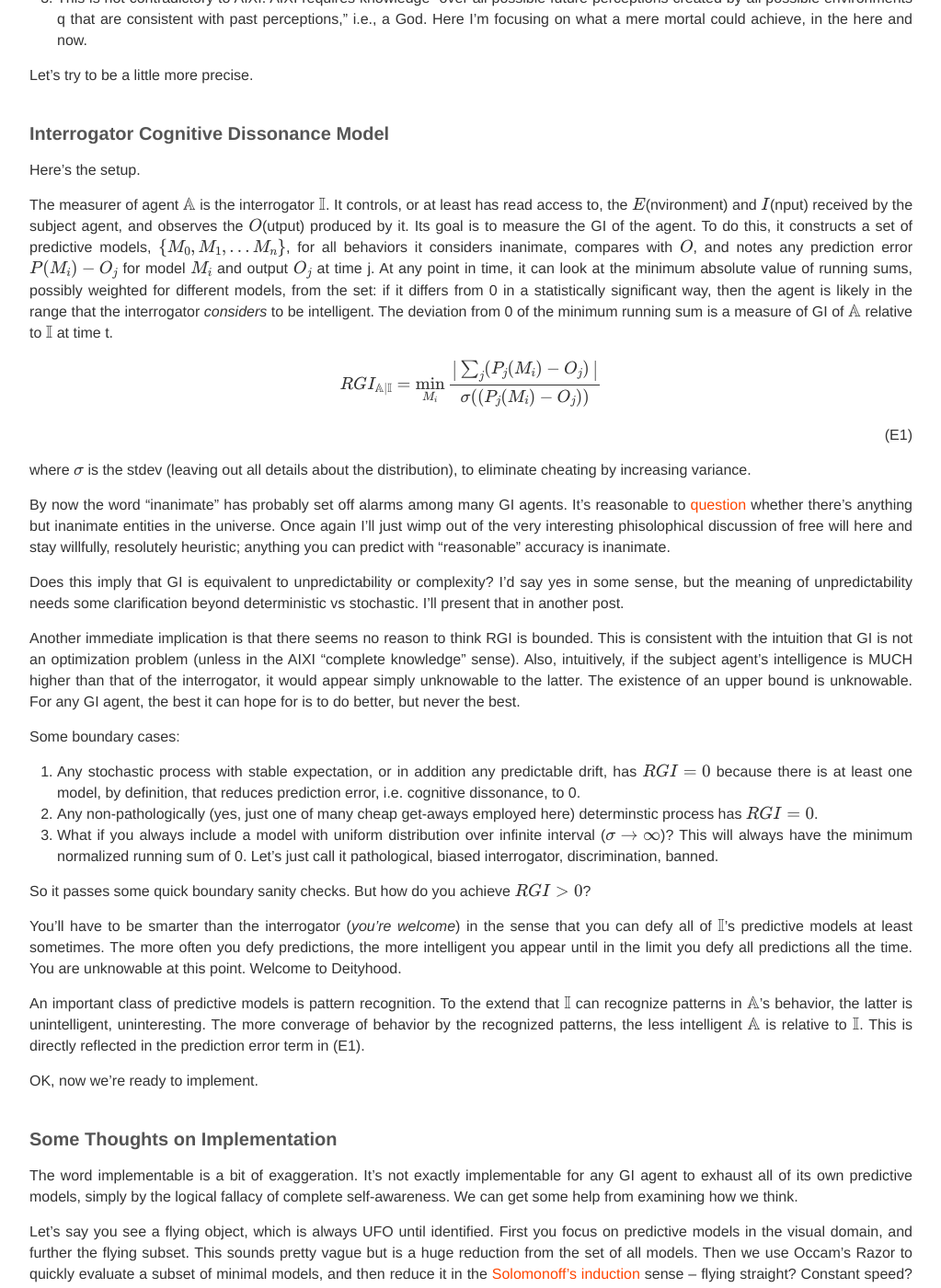
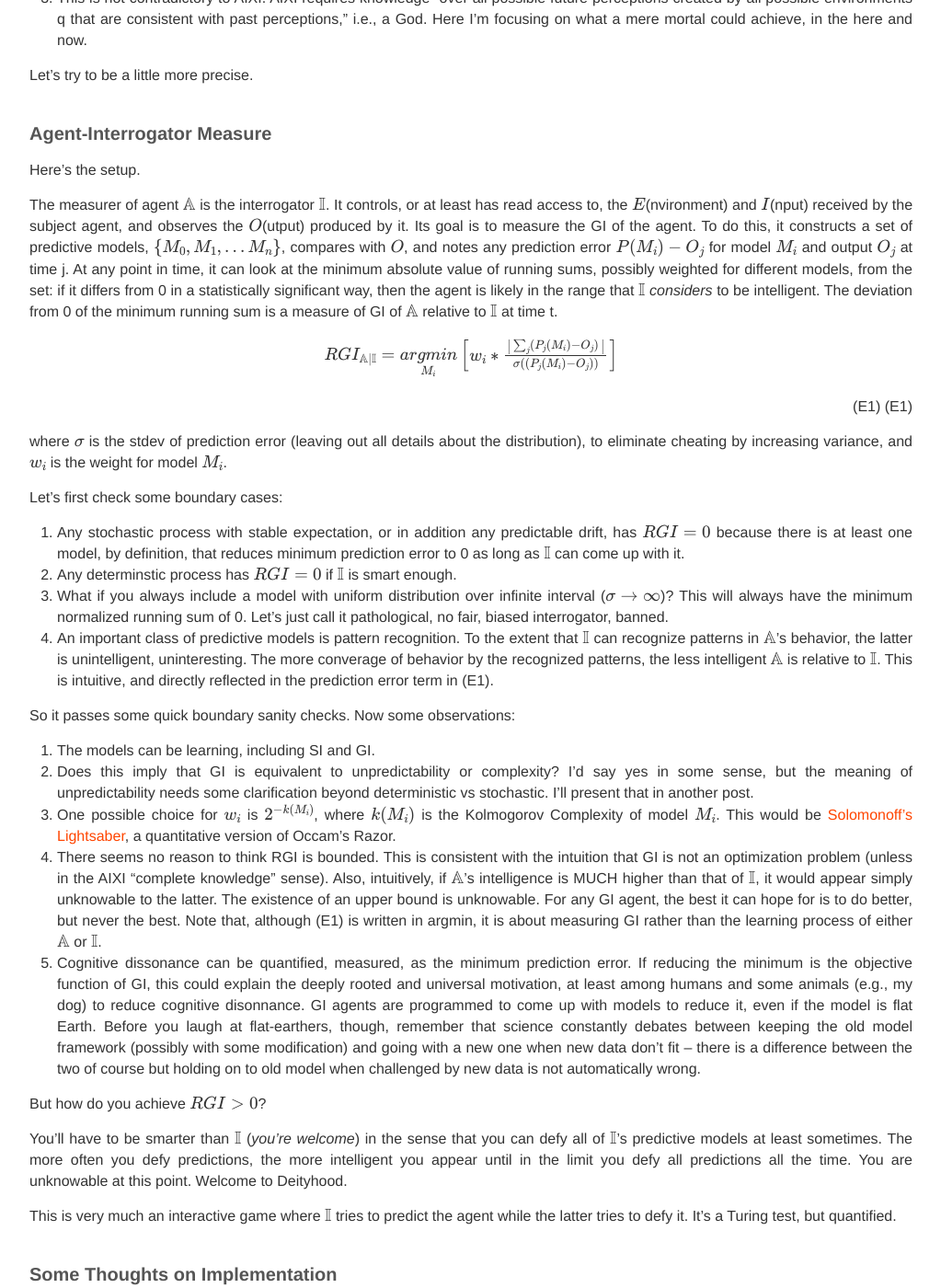
Before and after one commit to BoPengAI/A-Matter-of-Mind, a Jekyll site: the page built from _posts/2022-01-01-a-measure-of-general-intelligence.markdown, in a window 1280 px wide and 1400 px high, scrolled down 1625 px. Shown: the whole window at 92% size, without its empty margins (128-1151 px from the left). Built offline with Jekyll 4.4.1, drawn with Linux system fonts in a browser that asks for light colours; nearby versions of some CDN libraries; our own code applies the rules of GitHub Pages for plain Markdown files; formulas are drawn with MathJax 3; some of the changed text lies outside the part shown.

Commit message:
Update 2022-01-01-a-measure-of-general-intelligence.markdown

```diff
--- a/_posts/2022-01-01-a-measure-of-general-intelligence.markdown
+++ b/_posts/2022-01-01-a-measure-of-general-intelligence.markdown
@@ -1,6 +1,6 @@
 ### Special Intelligence vs General Intelligence
 
-Tremendous strides have been made in AI in recent years. Vast majority of the advances are in what I’d call Special Intelligence (SI), the type of model with a pre-defined set of goals, an optimization problem expressed in general as argmax. The set of goals is defined in either the code or the training data, or often a combination of both.
+Tremendous strides have been made in AI in recent years. But vast majority of the advances are in what Special Intelligence (SI), the type of model with a pre-defined set of goals, an optimization problem expressed in general as argmax. The set of goals is defined in either the code or the training data, or often a combination of both.
 
 Some very interesting results have been achieved in expanding the goal set without rewriting the code. DeepMind’s [MuZero](https://deepmind.com/blog/article/muzero-mastering-go-chess-shogi-and-atari-without-rules]) has learned several games without prior knowledge of the rules or even representation of the game in focus. Transfer learning has made many exciting progress. However, the goal set is still likely limited by the model design, e.g., open (all information are out in the open) vs closed games, open-ended vs close-ended, fixed vs flexible rule sets.
 
@@ -29,34 +29,36 @@ Let's unpack this a little.
 
 Let's try to be a little more precise.
 
-### Interrogator Cognitive Dissonance Model
+### Agent-Interrogator Measure
 
 Here's the setup.
 
-The measurer of agent $$\mathbb{A}$$ is the interrogator $$\mathbb{I}$$. It controls, or at least has read access to, the $$E$$(nvironment) and $$I$$(nput) received by the subject agent, and observes the $$O$$(utput) produced by it. Its goal is to measure the GI of the agent. To do this, it constructs a set of predictive models, $$\{M_0, M_1, ...M_n\}$$, for all behaviors it considers inanimate, compares with $$O$$, and notes any prediction error $$P(M_i)-O_j$$ for model $$M_i$$ and output $$O_j$$ at time j. At any point in time, it can look at the minimum absolute value of running sums, possibly weighted for different models, from the set: if it differs from 0 in a statistically significant way, then the agent is likely in the range that the interrogator <i>considers</i> to be intelligent. The deviation from 0 of the minimum running sum is a measure of GI of $$\mathbb{A}$$ relative to $$\mathbb{I}$$ at time t.
+The measurer of agent $$\mathbb{A}$$ is the interrogator $$\mathbb{I}$$. It controls, or at least has read access to, the $$E$$(nvironment) and $$I$$(nput) received by the subject agent, and observes the $$O$$(utput) produced by it. Its goal is to measure the GI of the agent. To do this, it constructs a set of predictive models, $$\{M_0, M_1, ...M_n\}$$, compares with $$O$$, and notes any prediction error $$P(M_i)-O_j$$ for model $$M_i$$ and output $$O_j$$ at time j. At any point in time, it can look at the minimum absolute value of running sums, possibly weighted for different models, from the set: if it differs from 0 in a statistically significant way, then the agent is likely in the range that $$\mathbb{I}$$ <i>considers</i> to be intelligent. The deviation from 0 of the minimum running sum is a measure of GI of $$\mathbb{A}$$ relative to $$\mathbb{I}$$ at time t.
 
-<div style="text-align: right">$$RGI_{\mathbb{A}|\mathbb{I}} = \min_{M_i}\frac{\begin{vmatrix}\sum_{j}(P_j(M_i)-O_j)\end{vmatrix}}{\sigma((P_j(M_i)-O_j))}$$ (E1)</div>
+<div style="text-align: right">$$RGI_{\mathbb{A}|\mathbb{I}} = \underset{M_i}{argmin}\begin{bmatrix}w_i*\frac{\begin{vmatrix}\sum_{j}(P_j(M_i)-O_j)\end{vmatrix}}{\sigma((P_j(M_i)-O_j))}\end{bmatrix}$$(E1)  (E1)</div>
 
-where $$\sigma$$ is the stdev (leaving out all details about the distribution), to eliminate cheating by increasing variance.
+where
+  $$\sigma$$ is the stdev of prediction error (leaving out all details about the distribution), to eliminate cheating by increasing variance, and
+  $$w_i$$ is the weight for model $$M_i$$.
 
-By now the word "inanimate" has probably set off alarms among many GI agents. It's reasonable to [question](https://www.theatlantic.com/notes/2016/06/free-will-exists-and-is-measurable/486551/) whether there's anything but inanimate entities in the universe. Once again I'll just wimp out of the very interesting phisolophical discussion of free will here and stay willfully, resolutely heuristic; anything you can predict with "reasonable" accuracy is inanimate.
+Let's first check some boundary cases:
+1. Any stochastic process with stable expectation, or in addition any predictable drift, has $$RGI=0$$ because there is at least one model, by definition, that reduces minimum prediction error to 0 as long as $$\mathbb{I}$$ can come up with it.
+2. Any determinstic process has $$RGI=0$$ if $$\mathbb{I}$$ is smart enough.
+3. What if you always include a model with uniform distribution over infinite interval ($$\sigma\to\infty$$)? This will always have the minimum normalized running sum of 0. Let's just call it pathological, no fair, biased interrogator, banned.
+4. An important class of predictive models is pattern recognition. To the extent that $$\mathbb{I}$$ can recognize patterns in $$\mathbb{A}$$'s behavior, the latter is unintelligent, uninteresting. The more converage of behavior by the recognized patterns, the less intelligent $$\mathbb{A}$$ is relative to $$\mathbb{I}$$. This is intuitive, and directly reflected in the prediction error term in (E1).
 
-Does this imply that GI is equivalent to unpredictability or complexity? I'd say yes in some sense, but the meaning of unpredictability needs some clarification beyond deterministic vs stochastic. I'll present that in another post.
+So it passes some quick boundary sanity checks. Now some observations:
+1. The models can be learning, including SI and GI.
+2. Does this imply that GI is equivalent to unpredictability or complexity? I'd say yes in some sense, but the meaning of unpredictability needs some clarification beyond deterministic vs stochastic. I'll present that in another post.
+3. One possible choice for $$w_i$$ is $$2^{-k(M_i)}$$, where $$k(M_i)$$ is the Kolmogorov Complexity of model $$M_i$$. This would be [Solomonoff's Lightsaber](https://www.alignmentforum.org/tag/solomonoff-induction), a quantitative version of Occam's Razor.
+4. There seems no reason to think RGI is bounded. This is consistent with the intuition that GI is not an optimization problem (unless in the AIXI "complete knowledge" sense). Also, intuitively, if $$\mathbb{A}$$'s intelligence is MUCH higher than that of $$\mathbb{I}$$, it would appear simply unknowable to the latter. The existence of an upper bound is unknowable. For any GI agent, the best it can hope for is to do better, but never the best. Note that, although (E1) is written in argmin, it is about measuring GI rather than the learning process of either $$\mathbb{A}$$ or $$\mathbb{I}$$.
+5. Cognitive dissonance can be quantified, measured, as the minimum prediction error. If reducing the minimum is the objective function of GI, this could explain the deeply rooted and universal motivation, at least among humans and some animals (e.g., my dog) to reduce cognitive disonnance. GI agents are programmed to come up with models to reduce it, even if the model is flat Earth. Before you laugh at flat-earthers, though, remember that science constantly debates between keeping the old model framework (possibly with some modification) and going with a new one when new data don't fit -- there is a difference between the two of course but holding on to old model when challenged by new data is not automatically wrong.
 
-Another immediate implication is that there seems no reason to think RGI is bounded. This is consistent with the intuition that GI is not an optimization problem (unless in the AIXI "complete knowledge" sense). Also, intuitively, if the subject agent's intelligence is MUCH higher than that of the interrogator, it would appear simply unknowable to the latter. The existence of an upper bound is unknowable. For any GI agent, the best it can hope for is to do better, but never the best.
+But how do you achieve $$RGI>0$$?
 
-Some boundary cases:
-1. Any stochastic process with stable expectation, or in addition any predictable drift, has $$RGI=0$$ because there is at least one model, by definition, that reduces prediction error, i.e. cognitive dissonance, to 0.
-2. Any non-pathologically (yes, just one of many cheap get-aways employed here) determinstic process has $$RGI=0$$.
-3. What if you always include a model with uniform distribution over infinite interval ($$\sigma\to\infty$$)? This will always have the minimum normalized running sum of 0. Let's just call it pathological, biased interrogator, discrimination, banned.
+You'll have to be smarter than $$\mathbb{I}$$ (<i>you're welcome</i>) in the sense that you can defy all of $$\mathbb{I}$$'s predictive models at least sometimes. The more often you defy predictions, the more intelligent you appear until in the limit you defy all predictions all the time. You are unknowable at this point. Welcome to Deityhood.
 
-So it passes some quick boundary sanity checks. But how do you achieve $$RGI>0$$?
-
-You'll have to be smarter than the interrogator (<i>you're welcome</i>) in the sense that you can defy all of $$\mathbb{I}$$'s predictive models at least sometimes. The more often you defy predictions, the more intelligent you appear until in the limit you defy all predictions all the time. You are unknowable at this point. Welcome to Deityhood.
-
-An important class of predictive models is pattern recognition. To the extend that $$\mathbb{I}$$ can recognize patterns in $$\mathbb{A}$$'s behavior, the latter is unintelligent, uninteresting. The more converage of behavior by the recognized patterns, the less intelligent $$\mathbb{A}$$ is relative to $$\mathbb{I}$$. This is directly reflected in the prediction error term in (E1).
-
-OK, now we're ready to implement.
+This is very much an interactive game where $$\mathbb{I}$$ tries to predict the agent while the latter tries to defy it. It's a Turing test, but quantified.
 
 ### Some Thoughts on Implementation
 
```
